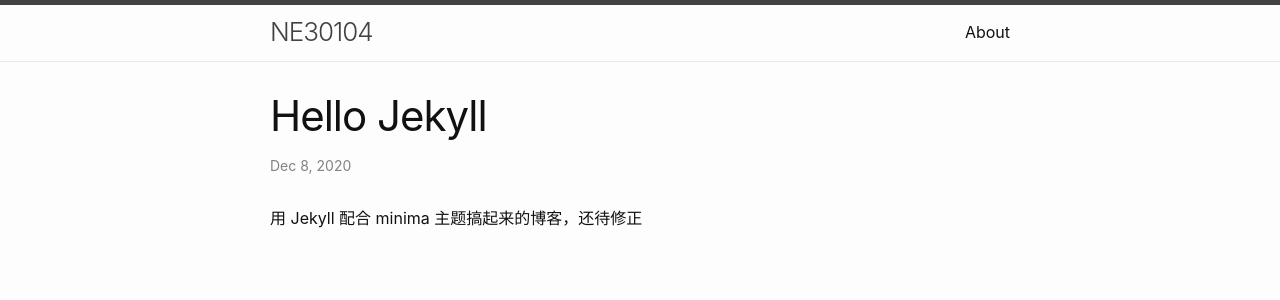
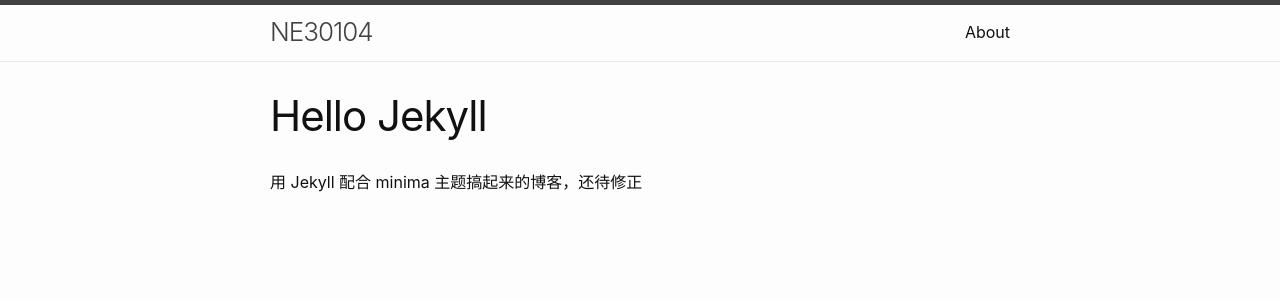
Before and after one commit to liyangxia/NoteBook, a Jekyll site: the page built from _posts/2020-12-08-hello-jekyll.md, in a window 1280 px wide. Shown: the top 300 px of the page. Built offline with Jekyll 4.4.1, drawn with Linux system fonts in a browser that asks for light colours.

Commit message:
remove post date and disqus

```diff
--- a/_layouts/post.html
+++ b/_layouts/post.html
@@ -6,17 +6,6 @@ layout: default
   <header class="post-header">
     <h1 class="post-title p-name" itemprop="name headline">{{ page.title | escape }}</h1>
     <p class="post-meta">
-      {%- assign date_format = site.minima.date_format | default: "%b %-d, %Y" -%}
-      <time class="dt-published" datetime="{{ page.date | date_to_xmlschema }}" itemprop="datePublished">
-        {{ page.date | date: date_format }}
-      </time>
-      {%- if page.modified_date -%}
-        ~
-        {%- assign mdate = page.modified_date | date_to_xmlschema -%}
-        <time class="dt-modified" datetime="{{ mdate }}" itemprop="dateModified">
-          {{ mdate | date: date_format }}
-        </time>
-      {%- endif -%}
       {%- if page.author -%}
         • {% for author in page.author %}
           <span itemprop="author" itemscope itemtype="http://schema.org/Person">
@@ -30,9 +19,5 @@ layout: default
     {{ content }}
   </div>
 
-  {%- if site.disqus.shortname -%}
-    {%- include disqus_comments.html -%}
-  {%- endif -%}
-
   <a class="u-url" href="{{ page.url | relative_url }}" hidden></a>
 </article>
```
